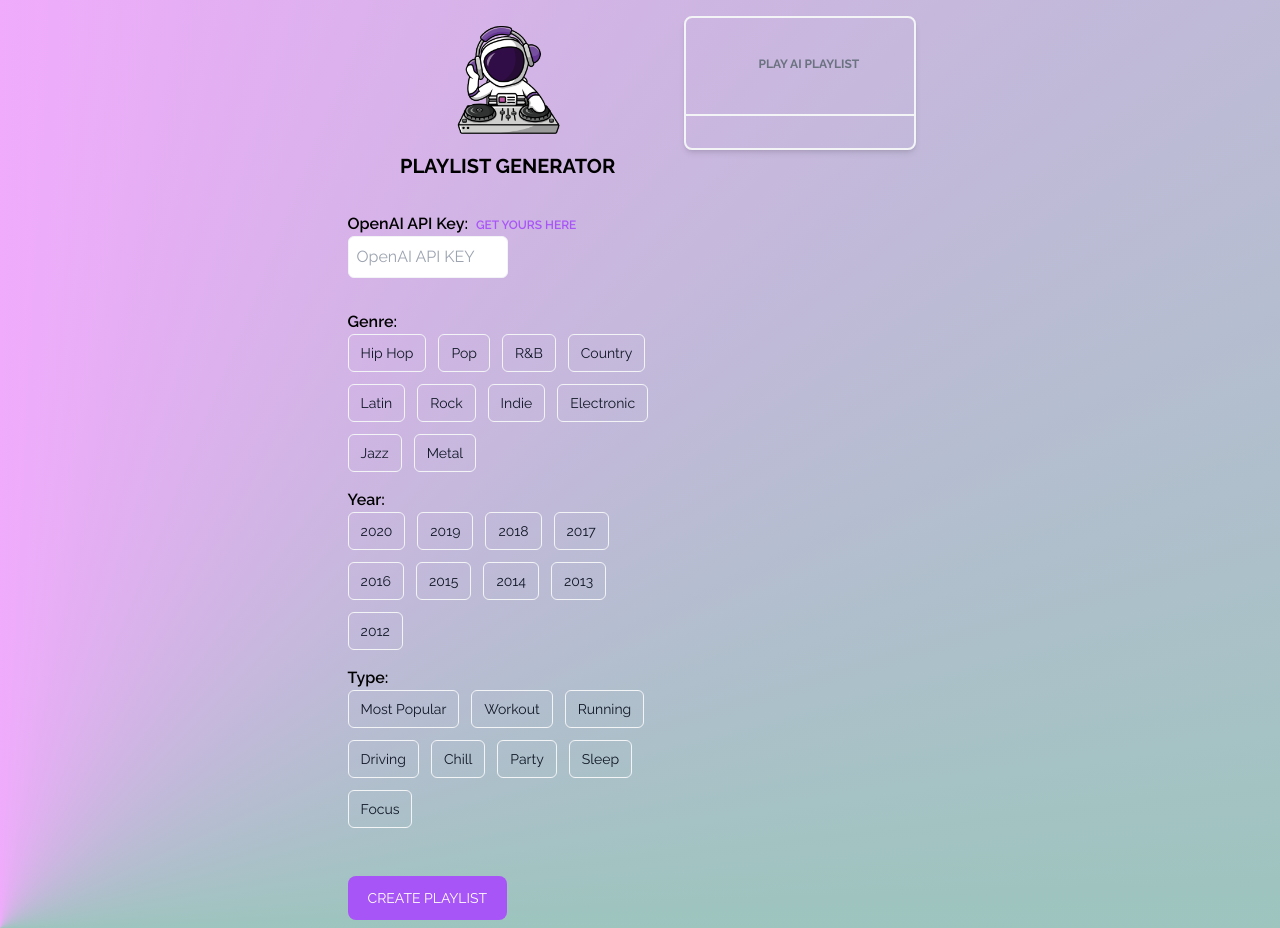
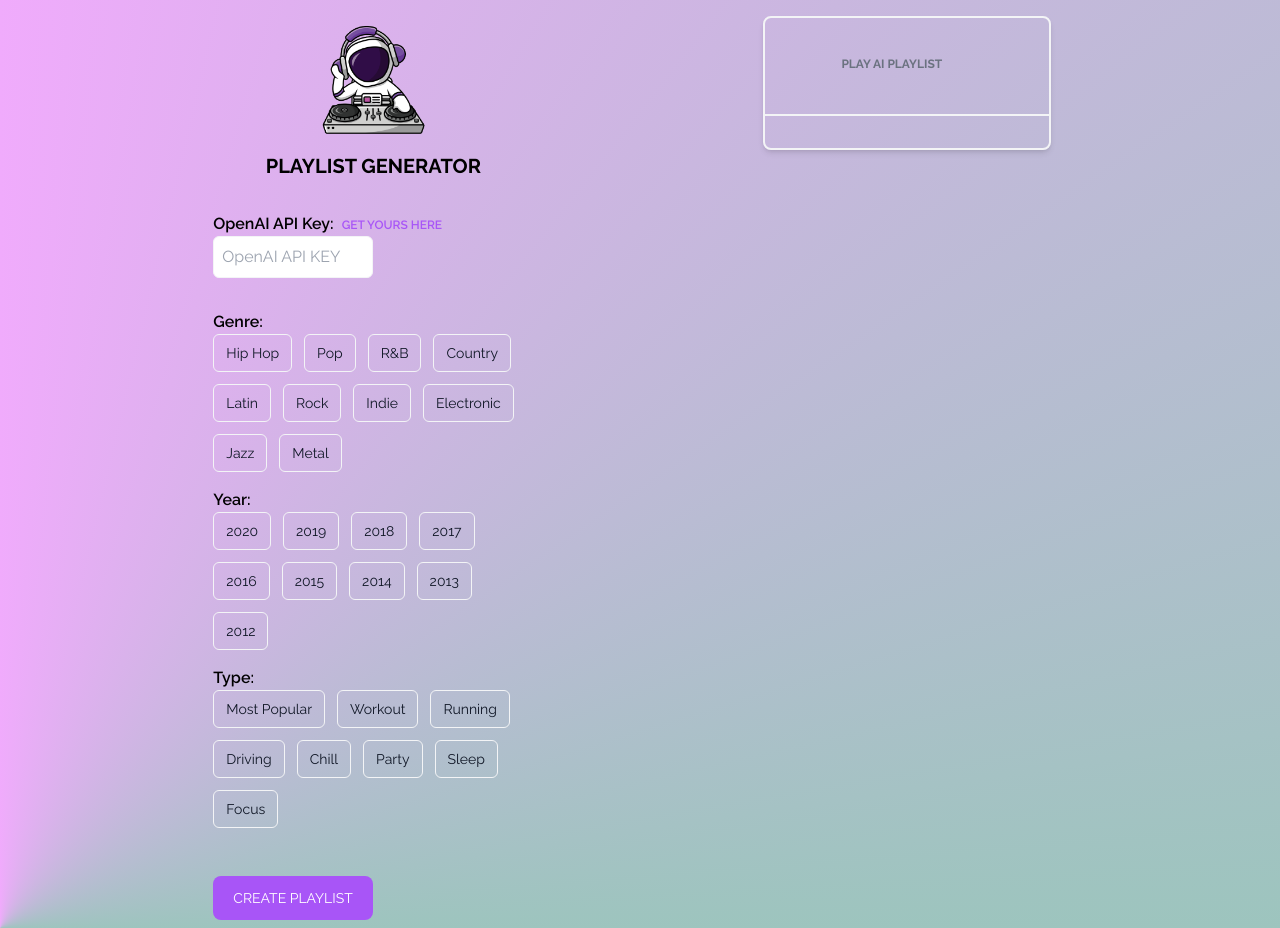
Before and after one commit to anthonybuncio/chatgpt-dj, a Next.js app: page / in a window 1280 px wide. Built offline with nearby package versions, Linux system fonts and the light colour scheme.

Commit message:
Uncomment main handler and small text changes

```diff
--- a/components/AiPlaylist.tsx
+++ b/components/AiPlaylist.tsx
@@ -8,7 +8,7 @@ const AiPlaylist = ({ playlistData }) => {
       >
         <span className="text-sm text-black capitalize font-semibold pt-1">
           {i + 1}. {song.title} -{" "}
-          <span className="text-xs text-gray-600 uppercase font-medium">
+          <span className="text-xs text-gray-600 uppercase font-semibold">
             {song.artist}
           </span>
         </span>
@@ -38,16 +38,6 @@ const AiPlaylist = ({ playlistData }) => {
           </div>
 
           <div className="flex flex-col p-4 overflow-y-auto">
-            {/* <div className="border-b pb-1 flex justify-between items-center mb-2">
-              <span className=" text-base font-semibold uppercase text-gray-700">
-                playlist
-              </span>
-              <img
-                className="w-4 cursor-pointer"
-                src="https://p.kindpng.com/picc/s/152-1529312_filter-ios-filter-icon-png-transparent-png.png"
-              />
-            </div> */}
-
             {playlistData.songs?.map((song, i) => trackData(song, i))}
           </div>
         </div>
--- a/pages/index.tsx
+++ b/pages/index.tsx
@@ -157,15 +157,15 @@ export default function Landing() {
     const key = openAiKey;
     console.log("send form with this info: ", input, key);
 
-    // if (
-    //   inputGenre === null ||
-    //   inputYear === null ||
-    //   inputType === null ||
-    //   openAiKey === null
-    // ) {
-    //   alert("missing input");
-    // }
-    // await processMessage(input, key);
+    if (
+      inputGenre === null ||
+      inputYear === null ||
+      inputType === null ||
+      openAiKey === null
+    ) {
+      alert("missing input");
+    }
+    await processMessage(input, key);
   };
 
   const processMessage = async (formPrompt, userApiKey) => {
@@ -190,9 +190,9 @@ export default function Landing() {
 
   return (
     <>
-      <div className="flex flex-col min-h-screen items-center justify-start py-2">
-        <div className=" flex flex-row w-full h-full justify-center">
-          <div className=" flex flex-col items-center w-1/4">
+      <div className="flex flex-col min-h-screen items-center justify-start ">
+        <div className=" flex flex-row w-full h-full justify-evenly py-2">
+          <div className="flex flex-col items-center w-1/4 ">
             <img className="w-36 h-36" src="logo.png" alt="Workflow" />
             <span className="mb-8 uppercase text-xl font-extrabold">
               Playlist Generator
@@ -1069,7 +1069,7 @@ export default function Landing() {
               </button>
             </form>
           </div>
-          <div className=" flex flex-col items-center">
+          <div className=" flex flex-col items-center w-1/4">
             {gptResponse && <AiPlaylist playlistData={gptResponse} />}
           </div>
         </div>
```
